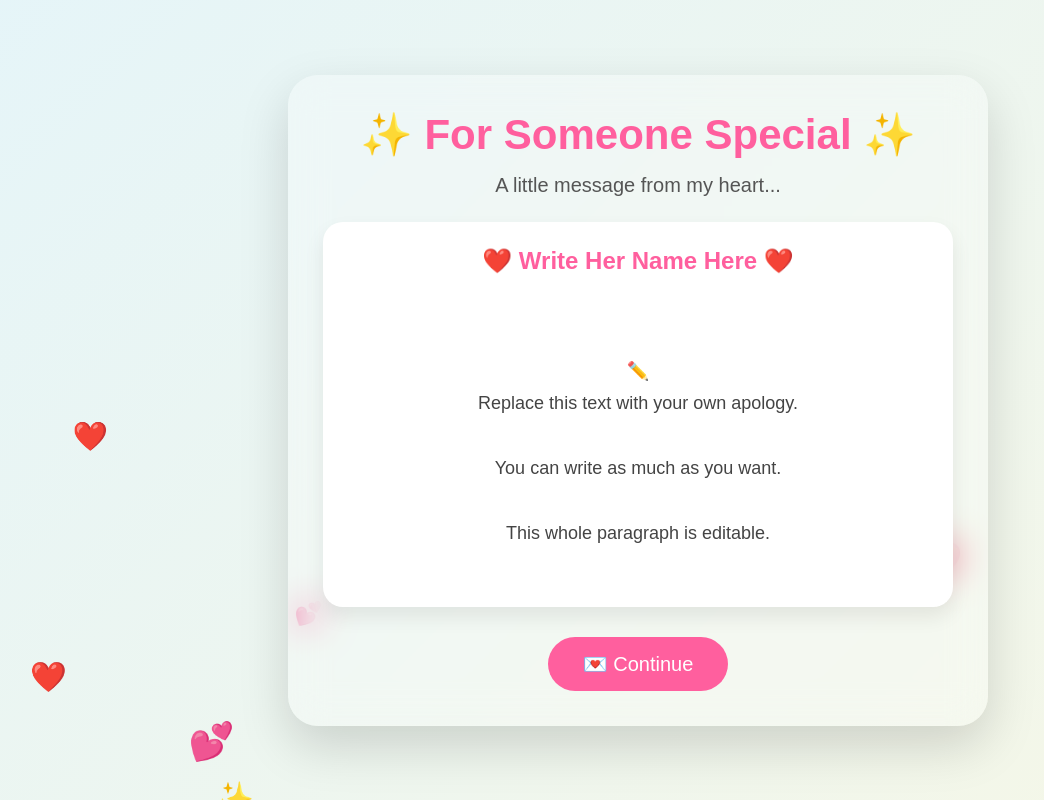
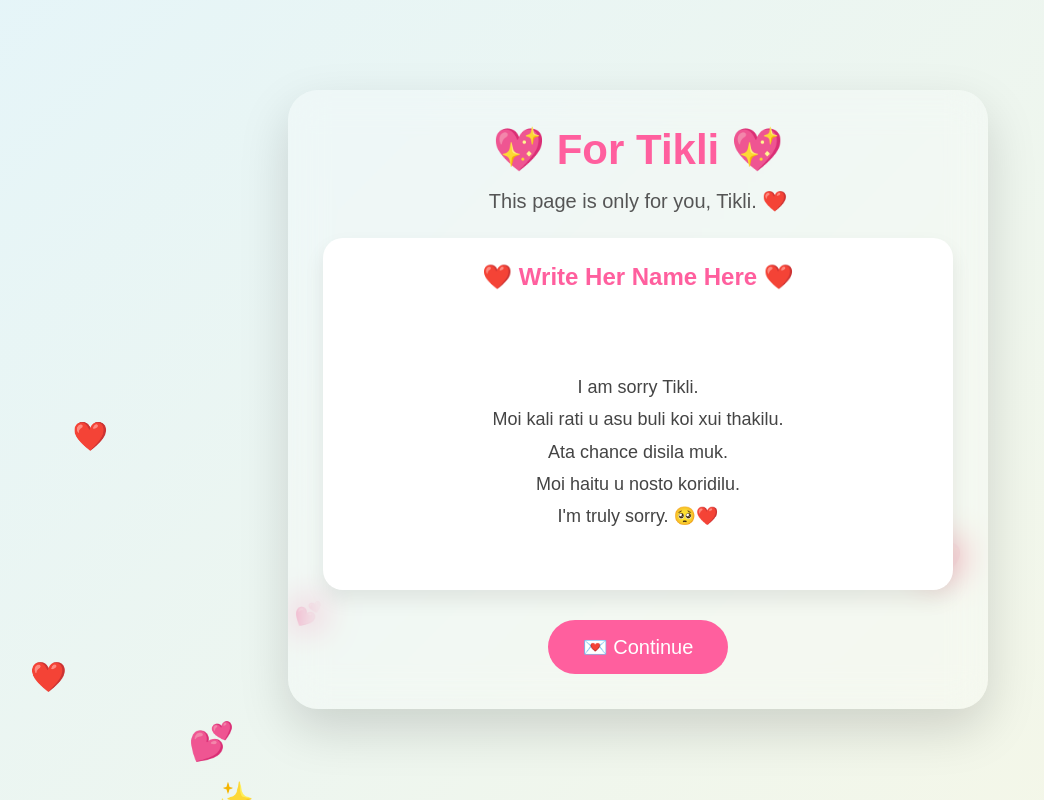
Before and after one commit to dvphukon888-creator/Tikli, a plain HTML site: page index.html in a window 1280 px wide. Shown: the whole page, without its empty margins (2-1046 px from the left). Drawn offline with Linux system fonts and the light colour scheme.

Commit message:
Update index.html

```diff
--- a/index.html
+++ b/index.html
@@ -19,11 +19,11 @@
 <div class="container">
 
     <h1 class="title">
-        ✨ For Someone Special ✨
+        💖 For Tikli 💖
     </h1>
 
     <p class="subtitle">
-        A little message from my heart...
+        This page is only for you, Tikli. ❤️
     </p>
 
     <div class="message-box">
@@ -34,12 +34,11 @@
 
         <p class="main-message">
 
-        ✏️
-        Replace this text with your own apology.
-
-        You can write as much as you want.
-
-        This whole paragraph is editable.
+            I am sorry Tikli.
+    Moi kali rati u asu buli koi xui thakilu.
+         Ata chance disila muk.
+       Moi haitu u nosto koridilu.
+           I'm truly sorry. 🥺❤️
 
         </p>
 
```
